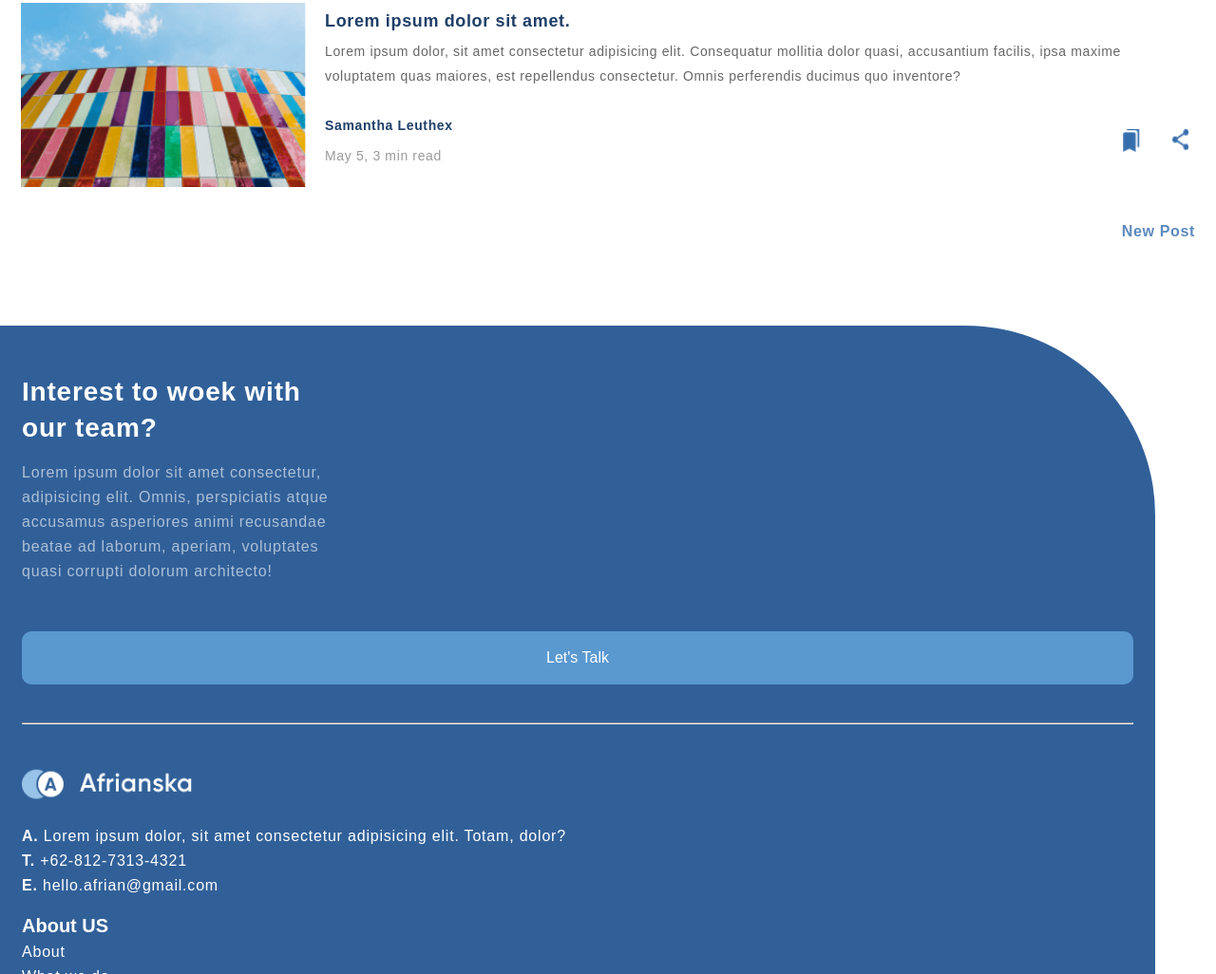
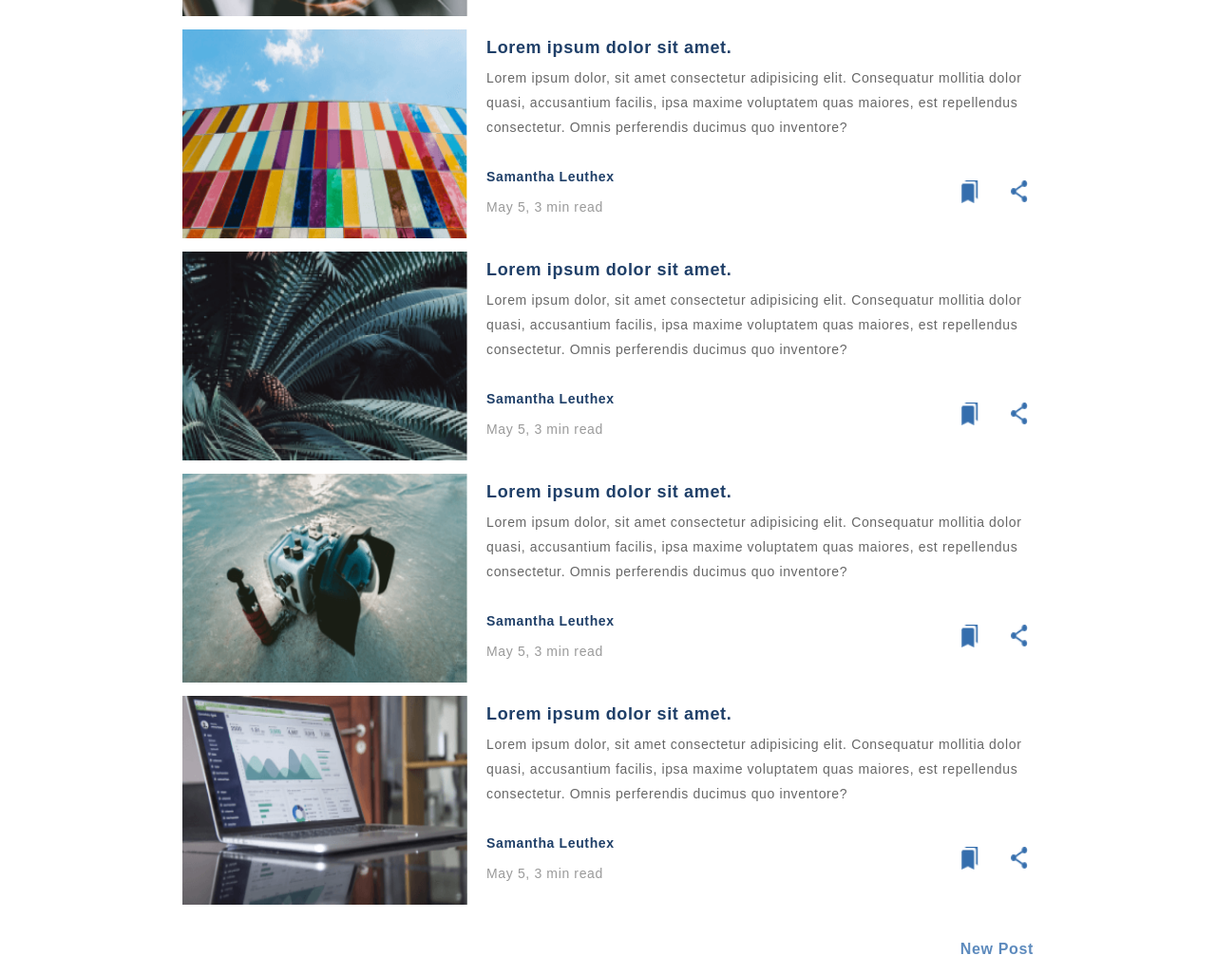
Before and after one commit to RicardoGA18/Hackaton05, a plain HTML site: page index.html in a window 1280 px wide. Shown: the part 1774-2800 px from the top of the page at 95% size. Drawn offline with Linux system fonts and the light colour scheme.

Commit message:
finalizando responsive web design - finalizando proyecto

```diff
--- a/index.html
+++ b/index.html
@@ -163,18 +163,78 @@
                         </div>
                     </div>
                 </div>
+                <div class="oculto">
+                    <img src="./img/palmera.png" alt="palmera" class="img">
+                </div>
+                <div  class="oculto">
+                    <div>
+                        <h3 class="title-3">Lorem ipsum dolor sit amet.</h3>
+                        <p class="p-content">Lorem ipsum dolor, sit amet consectetur adipisicing elit. Consequatur mollitia dolor quasi, accusantium facilis, ipsa maxime voluptatem quas maiores, est repellendus consectetur. Omnis perferendis ducimus quo inventore?</p>
+                    </div>
+                    <div class="enlaces">
+                        <h4 class="title-3 sm">Samantha Leuthex</h4>
+                        <p class="p-content time">May 5, 3 min read</p>
+                        <div class="share">
+                            <img src="./img/compartir.png" alt="compartir" class="img">
+                        </div>
+                        <div class="etiqueta">
+                            <img src="./img/etiqueta.png" alt="etiqueta" class="img">
+                        </div>
+                    </div>
+                </div>
+                <div class="oculto">
+                    <img src="./img/caja.png" alt="caja" class="img">
+                </div>
+                <div class="oculto">
+                    <div>
+                        <h3 class="title-3">Lorem ipsum dolor sit amet.</h3>
+                        <p class="p-content">Lorem ipsum dolor, sit amet consectetur adipisicing elit. Consequatur mollitia dolor quasi, accusantium facilis, ipsa maxime voluptatem quas maiores, est repellendus consectetur. Omnis perferendis ducimus quo inventore?</p>
+                    </div>
+                    <div class="enlaces">
+                        <h4 class="title-3 sm">Samantha Leuthex</h4>
+                        <p class="p-content time">May 5, 3 min read</p>
+                        <div class="share">
+                            <img src="./img/compartir.png" alt="compartir" class="img">
+                        </div>
+                        <div class="etiqueta">
+                            <img src="./img/etiqueta.png" alt="etiqueta" class="img">
+                        </div>
+                    </div>
+                </div>
+                <div class="oculto">
+                    <img src="./img/laptop-solo.png" alt="laptop" class="img">
+                </div>
+                <div class="oculto">
+                    <div>
+                        <h3 class="title-3">Lorem ipsum dolor sit amet.</h3>
+                        <p class="p-content">Lorem ipsum dolor, sit amet consectetur adipisicing elit. Consequatur mollitia dolor quasi, accusantium facilis, ipsa maxime voluptatem quas maiores, est repellendus consectetur. Omnis perferendis ducimus quo inventore?</p>
+                    </div>
+                    <div class="enlaces">
+                        <h4 class="title-3 sm">Samantha Leuthex</h4>
+                        <p class="p-content time">May 5, 3 min read</p>
+                        <div class="share">
+                            <img src="./img/compartir.png" alt="compartir" class="img">
+                        </div>
+                        <div class="etiqueta">
+                            <img src="./img/etiqueta.png" alt="etiqueta" class="img">
+                        </div>
+                    </div>
+                </div>
             </div>
+
             <div class="foot">
                 <h3 class="title-2 small">New Post</h3>
             </div>
         </section>
     </main>
     <footer>
-        <h2 class="foot-title">Interest to woek with our team?</h2>
-        <p class="p-content p-foot">Lorem ipsum dolor sit amet consectetur, adipisicing elit. Omnis, perspiciatis atque accusamus asperiores animi recusandae beatae ad laborum, aperiam, voluptates quasi corrupti dolorum architecto!</p>
-        <button>
-            Let's Talk
-        </button>
+        <div class="sup-footer">
+            <h2 class="foot-title">Interest to woek with our team?</h2>
+            <p class="p-content p-foot">Lorem ipsum dolor sit amet consectetur, adipisicing elit. Omnis, perspiciatis atque accusamus asperiores animi recusandae beatae ad laborum, aperiam, voluptates quasi corrupti dolorum architecto!</p>
+            <button>
+                Let's Talk
+            </button>
+        </div>
         <hr>
         <div class="grid-box">
             <div>
@@ -206,6 +266,9 @@
                 </ul>
             </div>
         </div>
+        <div class="p-final">
+            <p class="copy">2019 © Afrianska. All Rights Reserved</p>
+        </div>
     </footer>
 </body>
 </html>
--- a/styles/main.css
+++ b/styles/main.css
@@ -152,26 +152,48 @@ section.article{
     margin-bottom: 30px;
 }
 
+.article .grid-box .oculto{
+    display: none;
+}
+
 /*footer*/
 
 footer{
     width: 95%;
     background-color: #316099;
     border-radius: 0px 200px 0px 0px;
-    padding: 51px 23px;
+    padding: 100px 23px 20px;
     position: relative;
 }
 
+footer .grid-box{
+    width: 90%;
+    margin-bottom: 40px;
+}
+
+footer .sup-footer{
+    width: 90%;
+    margin-left: auto;
+    margin-right: auto;
+}
+
 footer h2{
-    width: 319px;
+    width: 100%;
     margin-bottom: 15px;
+    max-width: 400px;
 }
 
 footer .p-foot{
     color: white;
     opacity: 0.6;
-    width: 338px;
+    width: 100%;
     margin-bottom: 50px;
+    max-width: 400px;
+}
+
+footer .p-final{
+    margin-left: auto;
+    margin-right: auto;
 }
 
 footer button{
@@ -225,8 +247,18 @@ footer .foot-logo{
     margin-bottom: 15px;
 }
 
+footer .copy{
+    color: white;
+    opacity: 0.4;
+    font-family: Arial, Helvetica, sans-serif;
+    font-size: 16px;
+    line-height: 26px;
+}
+
 /*Espacio seguro*/
-@media screen and (min-width: 828px){
+
+/*Tablet*/
+@media screen and (min-width: 780px){
     header nav{
         right: 61px;
         width: 366px;
@@ -307,4 +339,54 @@ footer .foot-logo{
         height: 100%;
     }
 
+
+    footer .grid-box{
+        grid-template-columns: repeat(2,1fr);
+        grid-column-gap: 60px;
+        grid-row-gap: 40px;
+    }
+
+    footer button{
+        position: absolute;
+        width: 139.8px;
+        height: 56px;
+        border-radius: 10px;
+        font-size: 16px;
+        top: 104px;
+        right: 147.2px;
+    }
+
+    section.article, section.popular, .buscador{
+        max-width: 940px;
+        margin-left: auto;
+        margin-right: auto;
+    }
+
+    .article .grid-box .oculto{
+        display: block;
+    }
+
+    footer .grid-box{
+        max-width: 930px;
+    }
+
+    footer .sup-footer{
+        max-width: 930px;
+    }
+    footer .p-final{
+        max-width: 930px;
+    }
 }
+
+/*desktop*/
+
+@media screen and (min-width: 1000px){
+    footer .grid-box{
+        grid-template-columns: repeat(3,1fr);
+        margin: 96px auto;
+    }
+    body{
+        max-width: 1366px;
+        margin: 0 auto;
+    }
+}
```
